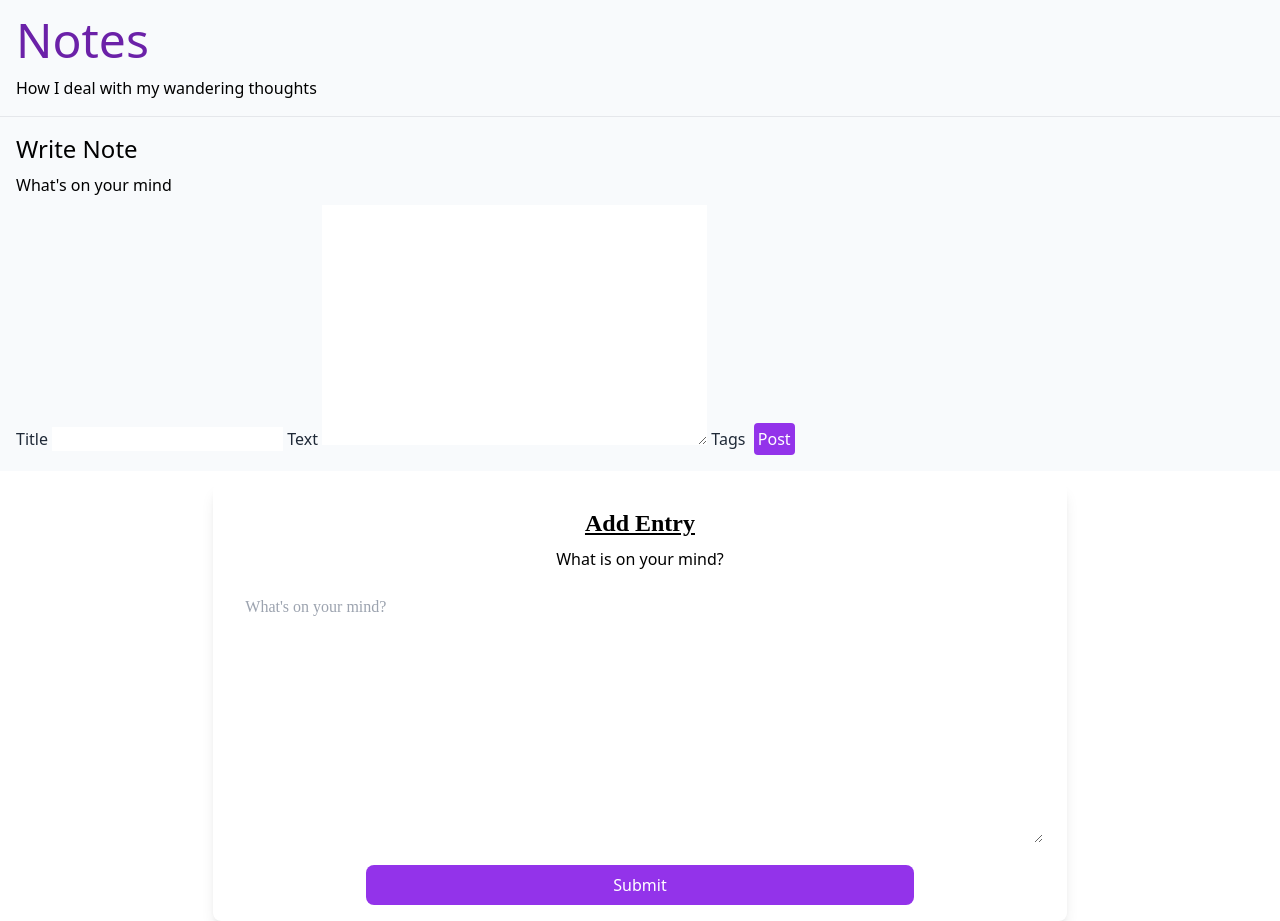
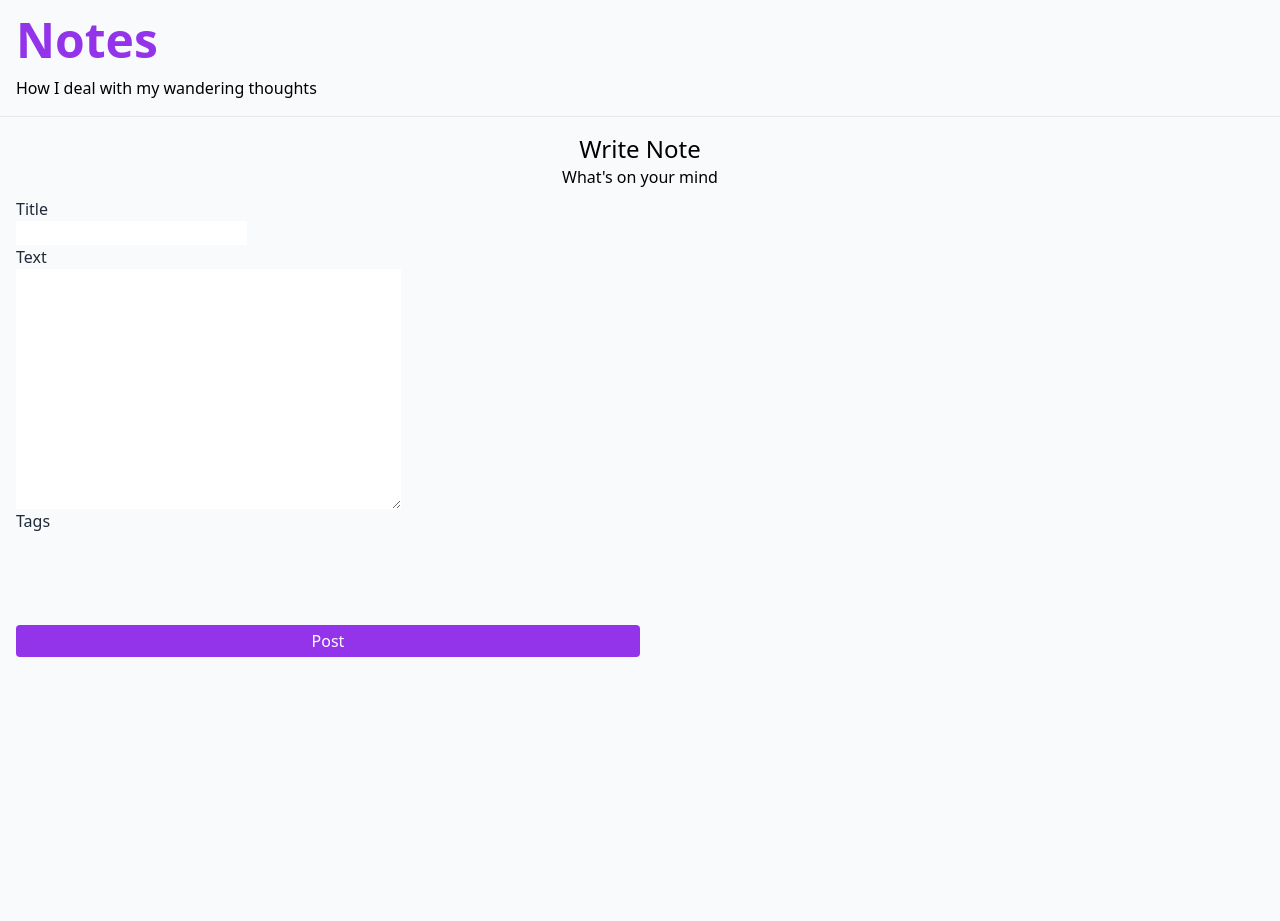
Before and after one commit to olaniyigeorge/BellzStudio, a Django app: page /notes/write/ in a window 1280 px wide. After the commit the page ends 657 px from the top, so only its background shows below. Run offline with Django 5.2, Linux system fonts and the light colour scheme; data that the repository does not hold is empty; style sheets or scripts are compiled from the project's sources.

Commit message:
Styling form

```diff
--- a/notes/templates/notes/write.html
+++ b/notes/templates/notes/write.html
@@ -9,14 +9,16 @@
 
     <body class="">
         <div class="p-2 md:p-4 space-y-3 border-b bg-slate-50">
-            <h1 class="text-5xl text-purple-800 font-medium">
+            <h1 class="text-5xl text-purple-600 font-bold">
                 <a href="/notes">Notes</a>
             </h1>
 
             <p> How I deal with my wandering thoughts</p>
         </div>
 
-        <div id="notes-canvas" class="space-y-2 p-2 md:p-4 bg-slate-50">
+        <div id="notes-canvas" class="space-y-2 p-2 md:p-4 bg-slate-50 h-screen ">
+
+            <div class="flex flex-col items-center justify-center">
 
                 <h1 class="text-2xl font-medium">
                     Write Note
@@ -24,40 +26,28 @@
                 <p class="">
                     What's on your mind
                 </p>
+            </div>
 
             <form class="text-gray-800" action="{% url 'notes:write-note' %}" method="POST">
                 {% csrf_token %}
 
 
                 {% for field in form %}
+                    <div class="flex flex-col items-start justify-center">
                         {{ field.label }}
                         {{ field }}
+                    </div>
+
                 {% endfor %}
 
 
-                <input type="submit" class="bg-purple-600 p-1 text-white cursor-pointer rounded" value="Post">
-            </form>
-
-        </div>
-
-        <div class="mt-3">
-                <!--
-                    A TextField form to post entry text
-                -->
-                <form class="mx-auto bg-white p-4 space-y-2 rounded-lg shadow-lg w-2/3" action="{% url 'notes:write-note' %}" method="POST">
-                    {% csrf_token %}
-
-                    <label class="flex justify-center underline font-[poppins] text-2xl text-mindpurple font-bold" for="entry_text"> Add Entry </label>
-                    <p class="mx-auto flex justify-center font-medium -my-2 text-mindtextmetal">What is on your mind?</p>
-                    <div class="p-2">
-                        <textarea class="w-full font-[poppins] focus:bg-mindcream h-64 p-2 bg-transparent focus:outline-mindpurple " type="text" name="entry_text" placeholder="What's on your mind? "></textarea>
-                    </div>
-
-                    <input class="w-2/3  bg-purple-600 mx-auto text-white font-medium hover:font-bold flex justify-center rounded-lg p-2" type="submit" value="Submit">
+                <input type="submit" class="w-1/2  hover:bg-purple-700 bg-purple-600 p-1 text-white cursor-pointer rounded" value="Post">
             </form>
 
         </div>
 
 
+
+
     </body>
 </html>
```
Lines whose indentation alone changed are shown as unchanged.
